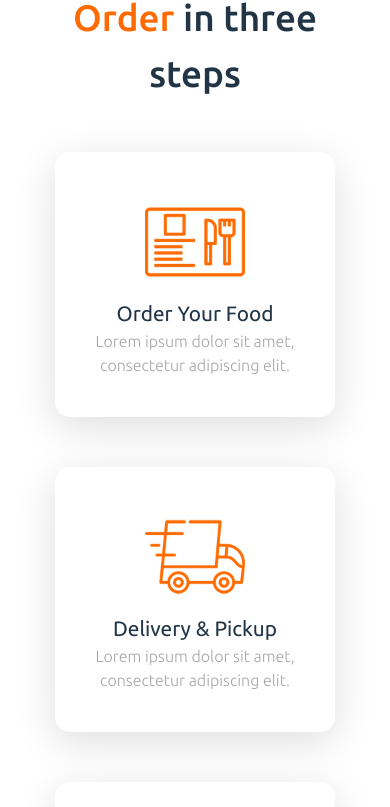
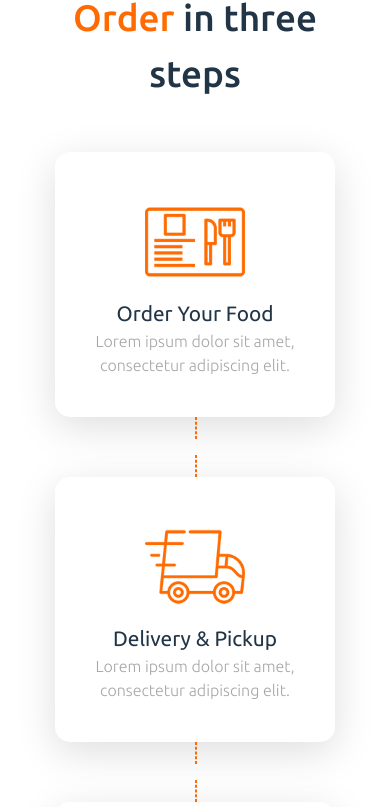
Before and after one commit to Gastti/app-foodery-client, a React (Vite) app: page / in a window 390 px wide. Shown: the part 783-1590 px from the top of the page. Built offline with nearby package versions, Linux system fonts and the light colour scheme.

Commit message:
refactor: add responsive design

```diff
--- a/src/pages/Home/components/StepCard.jsx
+++ b/src/pages/Home/components/StepCard.jsx
@@ -16,6 +16,7 @@ const Container = styled.div`
     box-shadow: 0px 10px 40px #00000022;
     padding: 40px;
     font-family: var(--f-ubuntu);
+    position: relative;
 
     &:hover {
         animation: ${animationScale} .1s linear forwards;
@@ -36,6 +37,36 @@ const Container = styled.div`
         width: 200px;
         color: #a7a7a7;
     }
+
+    @media (max-width: 959px) {
+        padding: 20px;
+    }
+
+    @media (max-width: 840px) {
+       padding: 40px;
+    }
+
+    @media (max-width: 679px) {
+        ::before, ::after {
+            content: "";
+            position: absolute;
+            width: 0px;
+            height: 20px;
+        }
+
+        :not(:last-child)::after {
+            background-color: transparent;
+            border: 1px dashed var(--c-primary);
+            bottom: -22px;
+            left: 50%;
+        }
+        :not(:first-child)::before {
+            background-color: transparent;
+            border: 1px dashed var(--c-primary);
+            top: -22px;
+            left: 50%;
+        }
+    }
 `;
 
 export default function StepCard({ icon, title, description }) {
--- a/src/pages/Home/components/StepsPage.jsx
+++ b/src/pages/Home/components/StepsPage.jsx
@@ -8,9 +8,13 @@ import StepCard from "./StepCard";
 const FlexContainer = styled.div`
     display: flex;
     flex-flow: row wrap;
-    justify-content: center;
-    gap: 50px;
+    justify-content: space-around;
+    gap: 20px;
     margin-top: 50px;
+
+    @media (max-width: 679px) {
+        gap: 60px;
+    }
 `;
 
 export default function StepsPage() {
```
